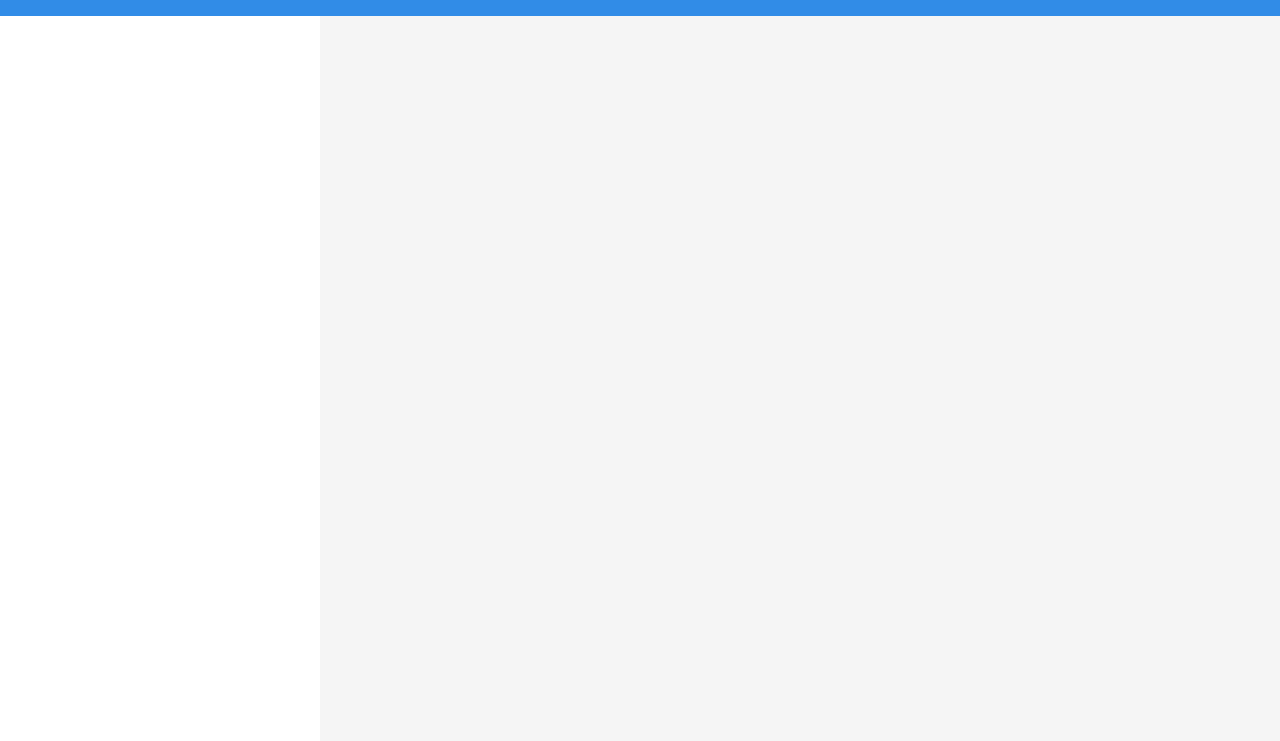
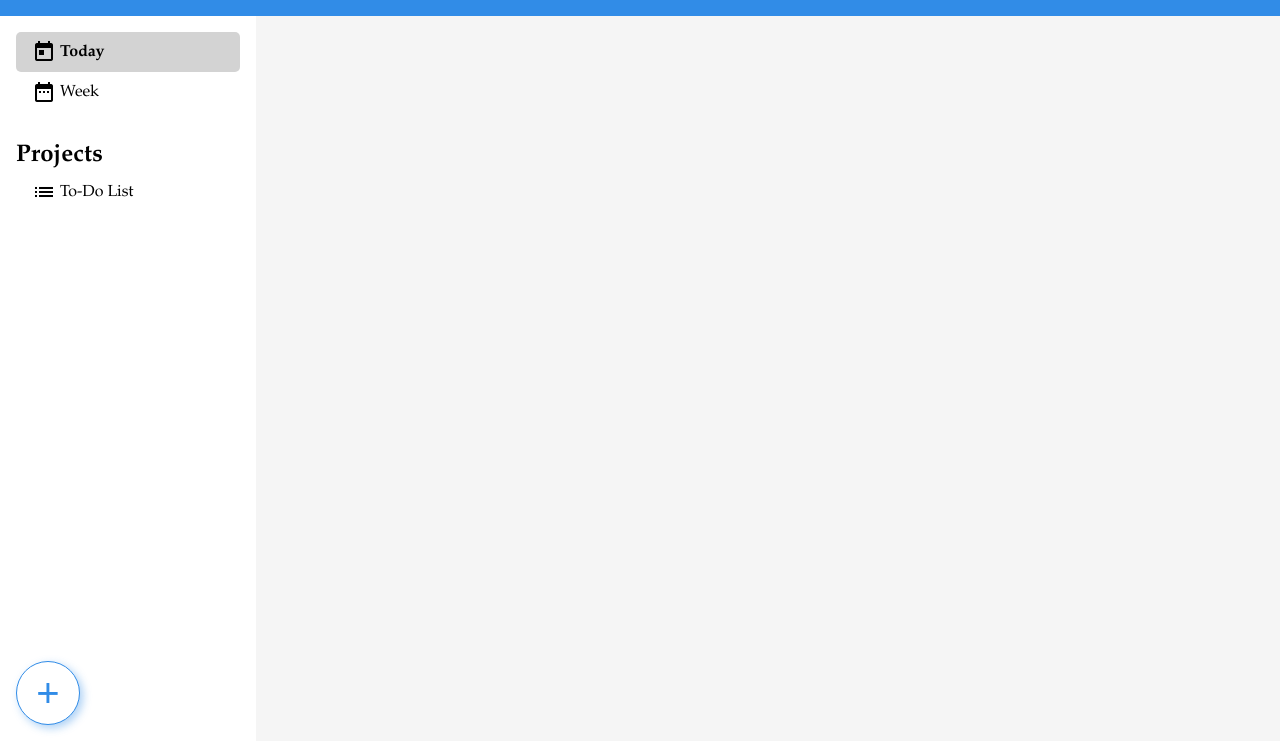
Before and after one commit to zopalmer14/TOP-todo-list, a plain HTML site: page index.html in a window 1280 px wide. Shown: the part 59-800 px from the top of the page. Drawn offline with Linux system fonts and the light colour scheme.

Commit message:
setup sidebar layout and styling

```diff
--- a/dynamic.js
+++ b/dynamic.js
@@ -52,3 +52,21 @@ const scheduleController = function scheduleController() {
 
     return { getProjects, addProject, deleteProject, createProject, toDoItem };
 }();
+
+// DOM MANIPULATION
+
+const DOMController = function DOMController() {
+    const setupSidebar = function setupSidebar() {
+        const nav_items = document.querySelectorAll('#nav>ul>li');
+
+        nav_items.forEach((item) => {
+            item.addEventListener('click', (event) => {
+                event.target.classList.add('active');
+            })
+        });
+    }
+
+    return { setupSidebar };
+}();
+
+DOMController.setupSidebar();
--- a/index.html
+++ b/index.html
@@ -10,12 +10,23 @@
 </head>
 <body>
     <div id="header">
-        <span class="material-icons md-48">checklist</span>
+        <span class="material-icons">checklist</span>
         <div>To-Do List</div>
     </div>
 
     <div id="sidebar">
+        <ul id="nav">
+            <ul id="default-options">
+                <li class="active"><span class="material-icons">today</span>Today</li>
+                <li><span class="material-icons">date_range</span>Week</li>
+            </ul>
 
+            <ul data-title="Projects" id="personal-projects">
+                <li><span class="material-icons">list</span>To-Do List</li>
+            </ul>
+        </ul>
+
+        <button id="add-button">+</button>
     </div>
 
     <div id="main-content">
--- a/styles.css
+++ b/styles.css
@@ -66,7 +66,7 @@ body {
     font-family: Garamond, sans-serif;
 
     display: grid;
-    grid-template: 75px 1fr / minmax(250px, 1fr) 3fr;
+    grid-template: 75px 1fr / minmax(250px, 1fr) 4fr;
     height: 100vh;
 }
 
@@ -87,6 +87,70 @@ body {
     font-size: 36px;
 }
 
+#sidebar {
+    display: flex;
+    flex-direction: column;
+    justify-content: space-between;
+    padding: 1rem;
+}
+
+#sidebar #add-button {
+    cursor: pointer;
+    color: var(--blue-accent);
+    font-size: 2.5rem;
+
+    width: 4rem;
+    height: 4rem;
+
+    background-color: var(--white-accent);
+    border: 1px solid var(--blue-accent);
+    border-radius: 50%;
+    box-shadow: 0.2rem 0.2rem 0.5rem rgba(49, 140, 231, 0.4);
+}
+
+#sidebar #add-button:hover {
+    color: var(--white-accent);
+    background-color: var(--blue-accent);
+    transition: 0.5s;
+}
+
+#sidebar #nav {
+    display: flex;
+    flex-direction: column;
+    gap: 2rem;
+}
+
+#sidebar #nav ul[data-title]::before {
+    content: attr(data-title);
+
+    display: block;
+    margin-bottom: 0.25rem;
+    font-size: 1.5rem;
+    font-weight: bold;
+}
+
+#sidebar #nav li {
+    display: flex;
+    align-items: center;
+    gap: 0.25rem;
+
+    background-color: var(--white-accent);
+    font-size: 1rem;
+    padding: 0.5rem 1rem;
+    border: none;
+    border-radius: 5px;
+
+}
+
+#sidebar #nav li:hover {
+    background-color: var(--gray-accent);
+}
+
+#sidebar #nav li.active {
+    background-color: lightgray;
+    font-weight: bold;
+}
+
 #main-content {
     background-color: var(--gray-accent);
 }
```
